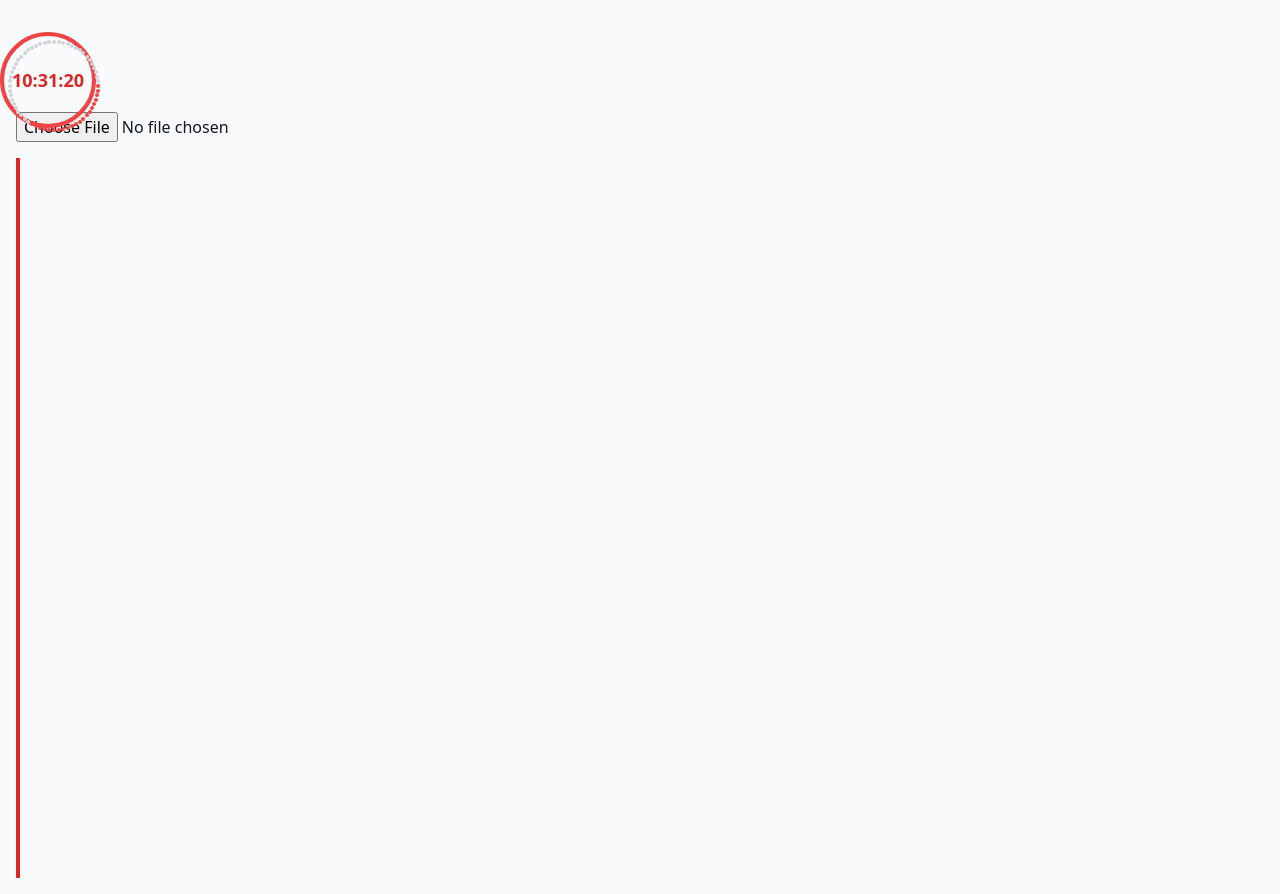
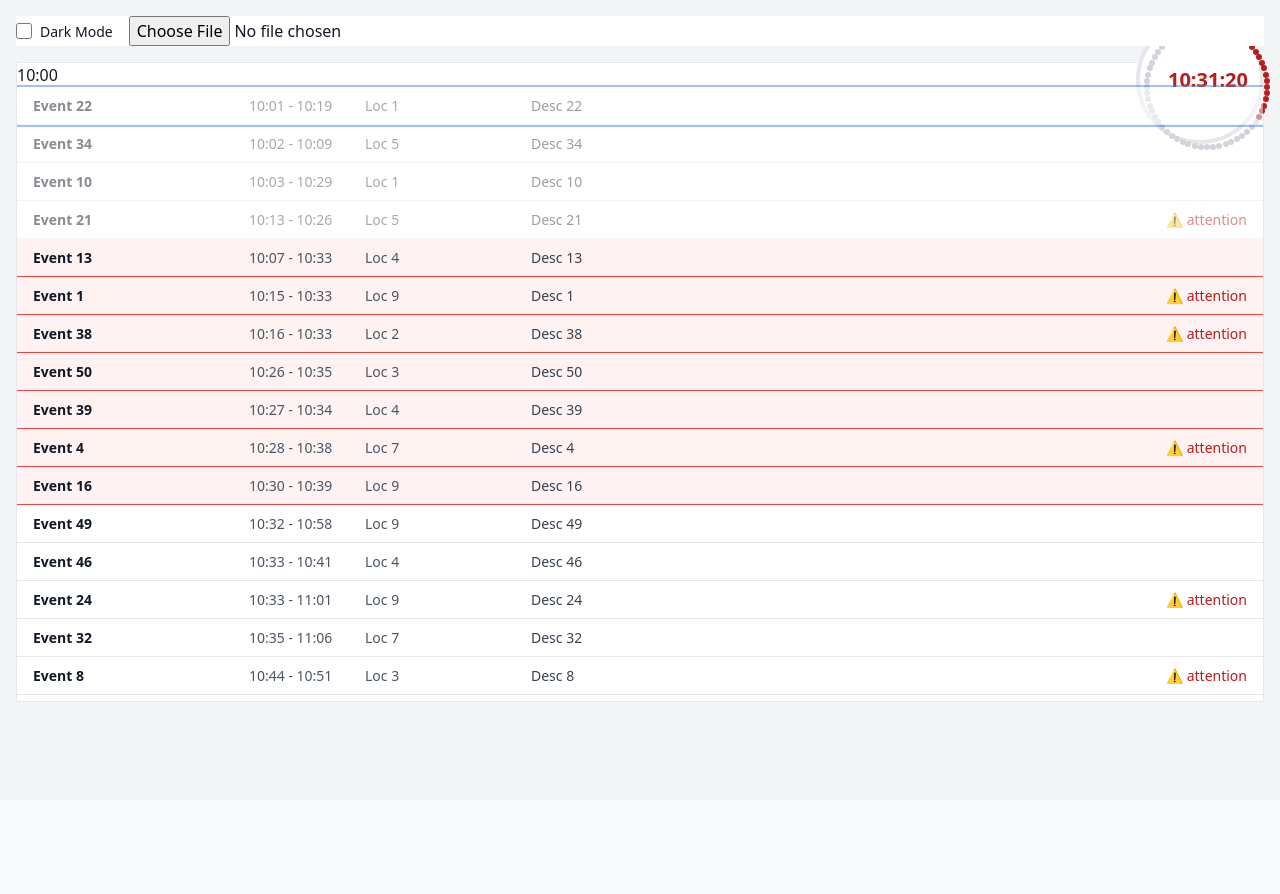
Before and after one commit to Frenor/timeline, a React (Vite) app: page / in a window 1280 px wide. After the commit the page ends 800 px from the top, so only its background shows below. Built offline with nearby package versions, Linux system fonts and the light colour scheme.

Commit message:
Header clock

```diff
--- a/package.json
+++ b/package.json
@@ -17,12 +17,12 @@
   "devDependencies": {
     "@types/react": "^18.2.15",
     "@types/react-dom": "^18.2.7",
-    "@types/xlsx": "^0.0.41",
     "autoprefixer": "^10.4.17",
     "postcss": "^8.4.31",
+    "prettier": "^3.0.0",
+    "sass-embedded": "^1.89.1",
     "tailwindcss": "^3.3.5",
     "typescript": "^5.2.2",
-    "vite": "^5.0.0",
-    "prettier": "^3.0.0"
+    "vite": "^5.0.0"
   }
 }
--- /dev/null
+++ b/src/App.scss
@@ -0,0 +1,166 @@
+// App.scss
+@use "sass:color";
+
+$app-bg: #f3f4f6;
+$app-text: #111827;
+$app-border: #e5e7eb;
+$header-bg: #ffffff;
+$error-color: #b91c1c;
+$dark-bg: #1f2937;
+$dark-text: #f9fafb;
+
+.app-container {
+  background: $app-bg;
+  color: $app-text;
+  min-height: 100vh;
+  padding: 1rem;
+  &.dark {
+    background: $dark-bg;
+    color: $dark-text;
+  }
+}
+
+.app-header {
+  position: sticky;
+  top: 0;
+  z-index: 50;
+  background: $header-bg;
+  display: flex;
+  align-items: center;
+  gap: 1rem;
+  margin-bottom: 1rem;
+  .theme-toggle {
+    display: flex;
+    align-items: center;
+    gap: 0.5rem;
+    input[type="checkbox"] {
+      width: 1rem;
+      height: 1rem;
+    }
+    span {
+      font-size: 0.875rem;
+    }
+  }
+  .file-input {
+    cursor: pointer;
+  }
+  .error-list {
+    margin-left: auto;
+    color: $error-color;
+    .error-item {
+      font-size: 0.875rem;
+    }
+  }
+}
+
+.studio-clock {
+  position: fixed;
+  top: 1rem;
+  right: 1rem;
+  width: 128px;
+  height: 128px;
+  background: #fff;
+  border: 4px solid $app-border;
+  border-radius: 50%;
+  padding: 0.75rem;
+  display: flex;
+  justify-content: flex-end;
+  align-items: center;
+
+  .clock-time {
+    width: 100%;
+    text-align: right;
+    font-size: 1.25rem;
+    font-weight: bold;
+    color: #b91c1c;
+  }
+  .dot {
+    position: absolute;
+    width: 6px;
+    height: 6px;
+    border-radius: 50%;
+    background: #d1d5db;
+  }
+  .dot.active {
+    background: #b91c1c;
+  }
+}
+
+.timeline {
+  overflow-y: auto;
+  height: calc(100vh - 160px);
+  background: #fff;
+  border: 1px solid $app-border;
+  &.dark {
+    background: color.adjust($dark-bg, $lightness: -5%);
+    border-color: color.adjust($app-border, $lightness: -20%);
+  }
+}
+
+.timeline-item {
+  display: grid;
+  grid-template-columns: 200px 100px 150px 1fr auto;
+  gap: 1rem;
+  padding: 0.5rem 1rem;
+  border-bottom: 1px solid $app-border;
+  cursor: pointer;
+  font-size: 0.875rem;
+
+  &.completed {
+    background: #ecfdf5;
+    border-color: #10b981;
+  }
+  &.current {
+    background: #fef2f2;
+    border-color: #ef4444;
+  }
+  &.past {
+    opacity: 0.5;
+  }
+
+  &:hover,
+  &:focus {
+    background: color.adjust($app-border, $lightness: 40%);
+    outline: 2px solid #3b82f6;
+  }
+
+  .col {
+    overflow: hidden;
+    text-overflow: ellipsis;
+    white-space: nowrap;
+  }
+  .title {
+    font-weight: 600;
+  }
+  .time,
+  .location {
+    color: #4b5563;
+  }
+  .description {
+    color: #374151;
+  }
+  .special {
+    color: #b91c1c;
+    font-weight: 500;
+  }
+}
+
+.app-container.dark {
+  .app-header {
+    background: $dark-bg;
+  }
+  .studio-clock {
+    background: color.adjust($app-bg, $lightness: -10%);
+    border-color: color.adjust($app-border, $lightness: -20%);
+  }
+  .studio-clock .clock-time {
+    color: color.adjust($dark-text, $lightness: 20%);
+  }
+  .dot.active {
+    background: #f87171;
+  }
+  .timeline-item:hover,
+  .timeline-item:focus {
+    background: color.adjust($dark-bg, $lightness: 10%);
+  }
+}
--- a/src/App.tsx
+++ b/src/App.tsx
@@ -1,163 +1,223 @@
-import React, {useEffect, useRef, useState} from 'react';
-import dayjs, {Dayjs} from 'dayjs';
-import {useInterval} from 'react-use';
-import {parseXlsxFile, TimelineEvent} from './utils/fileUtils';
-import {useAutoScroll} from './utils/useAutoScroll';
+import React, { useEffect, useRef, useState } from 'react';
+import dayjs, { Dayjs } from 'dayjs';
+import isBetween from 'dayjs/plugin/isBetween';
+import { useInterval } from 'react-use';
+import { parseXlsxFile, TimelineEvent } from './utils/fileUtils';
+import { useAutoScroll } from './utils/useAutoScroll';
+import './App.scss';
 
-function StudioClock(): JSX.Element {
+dayjs.extend(isBetween);
+
+const generateDemoEvents = (count = 50): TimelineEvent[] => {
+    const base = dayjs().startOf('hour');
+    return Array.from({ length: count }).map((_, i) => {
+        const from = base.add(Math.floor(Math.random() * 120), 'minute');
+        const to = from.add(Math.floor(Math.random() * 30) + 5, 'minute');
+        return {
+            title: `Event ${i + 1}`,
+            from,
+            to,
+            location: `Loc ${Math.ceil(Math.random() * 10)}`,
+            description: `Desc ${i + 1}`,
+            special: Math.random() < 0.2 ? '⚠️ attention' : '',
+            completed: false
+        };
+    });
+};
+
+function StudioClock() {
     const [now, setNow] = useState<Dayjs>(dayjs());
     useInterval(() => setNow(dayjs()), 1000);
     const seconds = now.second();
-
     return (
-        <div
-            className="fixed top-4 right-4 w-24 h-24 rounded-full border-4 border-red-500 flex items-center justify-center relative">
-            <div className="text-red-600 text-lg font-bold">
-                {now.format('HH:mm:ss')}
-            </div>
-            {[...Array(60)].map((_, i) => {
-                const angle = (i * 6) * (Math.PI / 180);
-                const radius = 44;
-                const x = 48 + radius * Math.cos(angle);
-                const y = 48 + radius * Math.sin(angle);
-                return (
-                    <div
-                        key={i}
-                        className={`absolute w-1 h-1 rounded-full ${i <= seconds ? 'bg-red-500' : 'bg-gray-300'}`}
-                        style={{top: y, left: x}}
-                    />
-                );
+        <div className="studio-clock">
+            <div className="clock-time">{now.format('HH:mm:ss')}</div>
+            {Array.from({ length: 60 }).map((_, i) => {
+                const angle = ((i * 6) - 90) * (Math.PI / 180);
+                const radius = 60;
+                const x = 64 + radius * Math.cos(angle);
+                const y = 64 + radius * Math.sin(angle);
+                return <div key={i} className={`dot ${i <= seconds ? 'active' : ''}`} style={{ left: x, top: y }} />;
             })}
         </div>
     );
 }
 
+type TimelineItemRef = HTMLDivElement | null;
 interface TimelineItemProps {
     event: TimelineEvent;
-    top: number;
     isNow: boolean;
-    onClick: () => void;
+    isPast: boolean;
+    onClick(): void;
+}
+const TimelineItem = React.forwardRef<TimelineItemRef, TimelineItemProps>(({ event, isNow, isPast, onClick }, ref) => {
+    const classes = ['timeline-item'];
+    if (event.completed) classes.push('completed');
+    else if (isNow) classes.push('current');
+    else if (isPast) classes.push('past');
+    return (
+        <div ref={ref} className={classes.join(' ')} onClick={onClick} tabIndex={-1}>
+            <div className="col title">{event.title}</div>
+            <div className="col time">{event.from.format('HH:mm')} - {event.to.format('HH:mm')}</div>
+            <div className="col location">{event.location}</div>
+            <div className="col description">{event.description}</div>
+            <div className="col special">{event.special}</div>
+        </div>
+    );
+});
+
+interface TimelineProps {
+    events: TimelineEvent[];
+    onToggleComplete(index: number): void;
+    autoScrollEnabled: boolean;
 }
 
-function TimelineItem({event, top, isNow, onClick}: TimelineItemProps): JSX.Element {
+function Timeline({ events, onToggleComplete, autoScrollEnabled }: TimelineProps) {
+    const containerRef = useRef<HTMLDivElement>(null);
+    const [now, setNow] = useState<Dayjs>(dayjs());
+    const [internalAutoScroll, setInternalAutoScroll] = useState(true);
+    const [selectedIdx, setSelectedIdx] = useState(0);
+    const itemRefs = useRef<TimelineItemRef[]>([]);
+
+    useInterval(() => setNow(dayjs()), 1000);
+    useAutoScroll(containerRef, events, now, autoScrollEnabled && internalAutoScroll, setInternalAutoScroll);
+
+    const getStatus = (e: TimelineEvent) => {
+        if (now.isAfter(e.to, 'second')) return 0;
+        if (now.isBetween(e.from, e.to, 'second', '[]')) return 1;
+        return 2;
+    };
+    const sorted = [...events].sort((a, b) => {
+        const sa = getStatus(a), sb = getStatus(b);
+        if (sa !== sb) return sa - sb;
+        if (!a.from.isSame(b.from)) return a.from.isBefore(b.from) ? -1 : 1;
+        if (!a.to.isSame(b.to)) return a.to.isBefore(b.to) ? -1 : 1;
+        return a.location.localeCompare(b.location);
+    });
+
+    const buckets: Record<string, TimelineEvent[]> = {};
+    sorted.forEach(e => {
+        const hour = e.from.format('HH:00');
+        buckets[hour] = buckets[hour] || [];
+        buckets[hour].push(e);
+    });
+
+    useEffect(() => {
+        const handleKey = (e: KeyboardEvent) => {
+            if (e.key === 'ArrowDown') {
+                e.preventDefault();
+                setSelectedIdx(i => (i + 1) % sorted.length);
+            } else if (e.key === 'ArrowUp') {
+                e.preventDefault();
+                setSelectedIdx(i => (i - 1 + sorted.length) % sorted.length);
+            }
+        };
+        const container = containerRef.current;
+        container?.addEventListener('keydown', handleKey);
+        return () => container?.removeEventListener('keydown', handleKey);
+    }, [sorted.length]);
+
+    useEffect(() => {
+        itemRefs.current[selectedIdx]?.focus();
+    }, [selectedIdx]);
+
+    let idxCounter = 0;
     return (
-        <div className="absolute left-6" style={{top}}>
-            <div
-                className={`p-3 border rounded shadow text-sm transition-colors duration-300 cursor-pointer space-y-1 ${
-                    event.completed
-                        ? 'bg-green-100 border-green-500 line-through'
-                        : isNow
-                            ? 'bg-red-100 border-red-500'
-                            : 'bg-white'
-                }`}
-                onClick={onClick}
-            >
-                <div className="font-semibold text-base">{event.title}</div>
-                <div className="text-xs text-gray-500">
-                    {event.time.format('HH:mm:ss')} • {event.location}
+        <div className="timeline" ref={containerRef} tabIndex={0}>
+            {Object.entries(buckets).map(([hour, bucket]) => (
+                <div key={hour}>
+                    <div className="hour-header">{hour}</div>
+                    {bucket.map(e => {
+                        const idx = idxCounter++;
+                        const isNow = now.isBetween(e.from, e.to, 'second', '[]');
+                        const isPast = now.isAfter(e.to, 'second');
+                        return (
+                            <TimelineItem
+                                key={idx}
+                                ref={el => (itemRefs.current[idx] = el)}
+                                event={e}
+                                isNow={isNow}
+                                isPast={isPast}
+                                onClick={() => {
+                                    onToggleComplete(events.indexOf(e));
+                                    setSelectedIdx(idx);
+                                }}
+                            />
+                        );
+                    })}
                 </div>
-                <div className="text-sm text-gray-800">{event.description}</div>
-                {event.special && (
-                    <div className="text-sm text-red-700 font-semibold">⚠️ {event.special}</div>
-                )}
-            </div>
+            ))}
         </div>
     );
 }
 
-interface TimelineProps {
-    events: TimelineEvent[];
-    onToggleComplete: (index: number) => void;
-}
-
-function Timeline({events, onToggleComplete}: TimelineProps): JSX.Element {
-    const containerRef = useRef<HTMLDivElement>(null);
-    const [now, setNow] = useState<Dayjs>(dayjs());
-    const [autoScroll, setAutoScroll] = useState(true);
-
-    useInterval(() => setNow(dayjs()), 1000);
-    useAutoScroll(containerRef, events, now, autoScroll, setAutoScroll);
-
-    return (
-        <div ref={containerRef} className="overflow-y-scroll h-[90vh] border-l-4 border-red-600 relative">
-            {events.map((event, i) => {
-                const top = event.time.diff(events[0].time, 'second') * 2;
-                const isNow = now.isSame(event.time, 'second');
-                return (
-                    <TimelineItem
-                        key={i}
-                        event={event}
-                        top={top}
-                        isNow={isNow}
-                        onClick={() => onToggleComplete(i)}
-                    />
-                );
-            })}
-            <div
-                className="absolute left-0 w-full h-0.5 bg-red-600"
-                style={{top: now.diff(events[0].time, 'second') * 2}}
-            />
-        </div>
-    );
-}
-
-function App(): JSX.Element {
+function App() {
     const [events, setEvents] = useState<TimelineEvent[]>(() => {
         const saved = localStorage.getItem('timelineEvents');
         if (saved) {
             const parsed = JSON.parse(saved);
-            return parsed.map((e: any) => ({...e, time: dayjs(e.time)}));
+            return parsed.map((e: any) => ({ ...e, from: dayjs(e.from), to: dayjs(e.to) }));
         }
-        const start = dayjs().startOf('hour');
-        return Array.from({length: 10}).map((_, i) => ({
-            title: `Demo Event ${i + 1}`,
-            time: start.add(i * 2, 'minute'),
-            location: `Location ${i + 1}`,
-            description: `Description for event ${i + 1}.`,
-            special: i % 3 === 0 ? 'Special attention required' : '',
-            completed: false
-        }));
+        const demo = generateDemoEvents();
+        localStorage.setItem(
+            'timelineEvents',
+            JSON.stringify(demo.map(e => ({ ...e, from: e.from.toISOString(), to: e.to.toISOString() })))
+        );
+        return demo;
     });
-    const [errors, setErrors] = useState<string[]>([]);
 
     useEffect(() => {
-        if (events.length > 0) {
-            const serialized = JSON.stringify(events.map(e => ({...e, time: e.time.toISOString()})));
-            localStorage.setItem('timelineEvents', serialized);
-        }
+        localStorage.setItem(
+            'timelineEvents',
+            JSON.stringify(events.map(e => ({ ...e, from: e.from.toISOString(), to: e.to.toISOString() })))
+        );
     }, [events]);
+
+    const [errors, setErrors] = useState<string[]>([]);
+    const [darkMode, setDarkMode] = useState(() => localStorage.getItem('theme') === 'dark');
+
+    useEffect(() => {
+        document.documentElement.classList.toggle('dark', darkMode);
+        localStorage.setItem('theme', darkMode ? 'dark' : 'light');
+    }, [darkMode]);
 
     const handleFile = async (e: React.ChangeEvent<HTMLInputElement>) => {
         const file = e.target.files?.[0];
-        if (!file) return;
-        const {items, errors} = await parseXlsxFile(file, true);
+        if (!file) {
+            const demo = generateDemoEvents();
+            setEvents(demo);
+            setErrors([]);
+            return;
+        }
+        const { items, errors } = await parseXlsxFile(file, true);
         setEvents(items);
         setErrors(errors);
     };
 
-    const toggleComplete = (index: number) => {
-        setEvents(prev =>
-            prev.map((e, i) => (i === index ? {...e, completed: !e.completed} : e))
-        );
+    const toggleComplete = (idx: number) => {
+        setEvents(prev => prev.map((e, i) => (i === idx ? { ...e, completed: !e.completed } : e)));
     };
 
     return (
-        <div className="p-4">
-            <StudioClock/>
-            <input type="file" accept=".xlsx" onChange={handleFile} className="mb-4"/>
-
-            {errors.length > 0 && (
-                <div className="mb-4 text-sm text-red-600">
-                    <strong>Import Warnings:</strong>
-                    <ul className="list-disc ml-5">
+        <div className={`app-container ${darkMode ? 'dark' : ''}`}>
+            <header className="app-header">
+                <label className="theme-toggle">
+                    <input type="checkbox" checked={darkMode} onChange={() => setDarkMode(prev => !prev)} />
+                    <span>Dark Mode</span>
+                </label>
+                <input type="file" accept=".xlsx" onChange={handleFile} className="file-input" />
+                {errors.length > 0 && (
+                    <div className="error-list">
                         {errors.map((err, i) => (
-                            <li key={i}>{err}</li>
+                            <div key={i} className="error-item">
+                                {err}
+                            </div>
                         ))}
-                    </ul>
-                </div>
-            )}
-
-            {events.length > 0 && <Timeline events={events} onToggleComplete={toggleComplete}/>}
+                    </div>
+                )}
+            </header>
+            <StudioClock />
+            <Timeline events={events} onToggleComplete={toggleComplete} autoScrollEnabled={true} />
         </div>
     );
 }
--- a/src/utils/fileUtils.ts
+++ b/src/utils/fileUtils.ts
@@ -3,7 +3,8 @@ import dayjs from 'dayjs';
 
 export interface TimelineEvent {
     title: string;
-    time: dayjs.Dayjs;
+    from: dayjs.Dayjs;
+    to: dayjs.Dayjs;
     location: string;
     description: string;
     special?: string;
@@ -12,7 +13,8 @@ export interface TimelineEvent {
 
 export interface XlsxRow {
     Title?: string;
-    Time?: string;
+    From?: string;
+    To?: string;
     Location?: string;
     Description?: string;
     Special?: string;
@@ -20,7 +22,8 @@ export interface XlsxRow {
 
 function isValidRow(row: XlsxRow): row is Required<XlsxRow> {
     return (
-        typeof row.Time === 'string' && row.Time.trim() !== '' &&
+        typeof row.From === 'string' && row.From.trim() !== '' &&
+        typeof row.To === 'string' && row.To.trim() !== '' &&
         typeof row.Location === 'string' &&
         typeof row.Description === 'string'
     );
@@ -43,14 +46,20 @@ export async function parseXlsxFile(
             errors.push(`Row ${index + 2} is missing required fields or has invalid time.`);
             return;
         }
-        const parsedTime = dayjs(row.Time, 'HH:mm:ss', true);
-        if (!parsedTime.isValid()) {
-            errors.push(`Row ${index + 2}: Invalid time format "${row.Time}".`);
+        const parsedFrom = dayjs(row.From, 'HH:mm:ss', true);
+        if (!parsedFrom.isValid()) {
+            errors.push(`Row ${index + 2}: From - Invalid time format "${row.From}".`);
+            return;
+        }
+        const parsedTo = dayjs(row.To, 'HH:mm:ss', true);
+        if (!parsedTo.isValid()) {
+            errors.push(`Row ${index + 2}: To - Invalid time format "${row.To}".`);
             return;
         }
         items.push({
             title: row.Title?.trim() || 'Untitled',
-            time: parsedTime,
+            from: parsedFrom,
+            to: parsedTo,
             location: row.Location.trim(),
             description: row.Description.trim(),
             special: row.Special?.trim(),
--- a/tailwind.config.js
+++ b/tailwind.config.js
@@ -1,5 +1,6 @@
 /** @type {import('tailwindcss').Config} */
 module.exports = {
+  darkMode: 'class',
   content: ["./index.html", "./src/**/*.{js,ts,jsx,tsx}"],
   theme: {
     extend: {},
```
Also changed, not shown: 1 other file (tests, documents, lock files or other folders).
